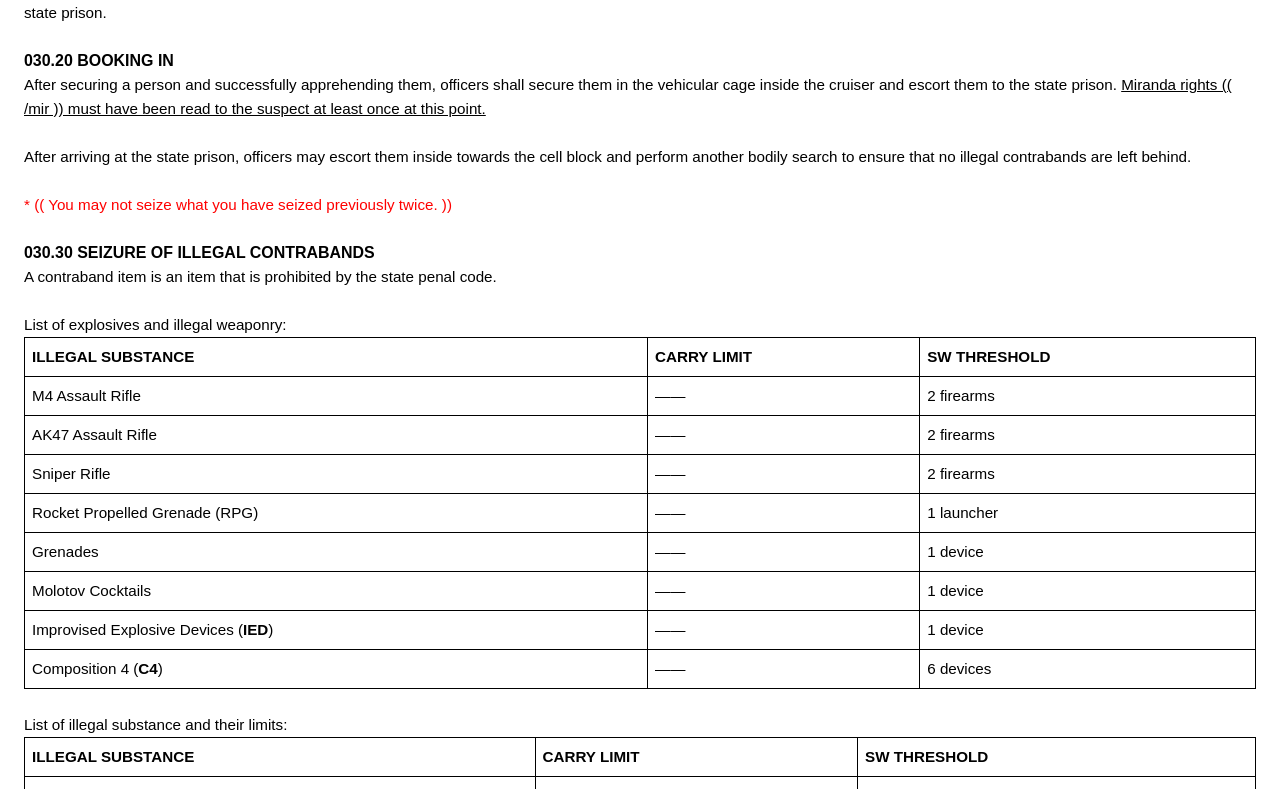
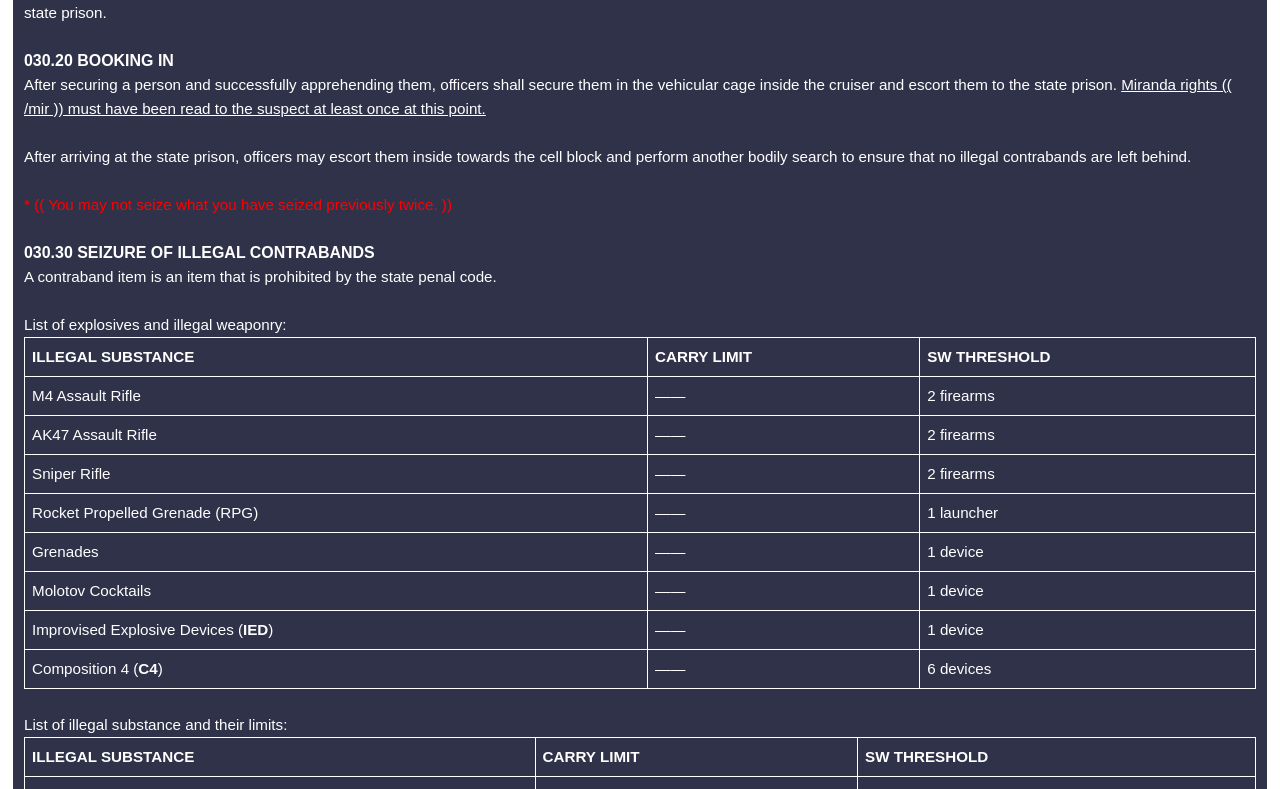
Before and after one commit to tomvalriseplayer/tommarshall.github.io, a plain HTML site: page Text/volumeii.html in a window 1280 px wide. Shown: the part 2011-2800 px from the top of the page. Drawn offline with Linux system fonts and the light colour scheme.

Commit message:
Fixing colors

```diff
--- a/Style/impound.css
+++ b/Style/impound.css
@@ -65,11 +65,11 @@ body {
 }
 
 .section-content {
-    background-color: #FFFFFF;
+    background-color: #303249;
     border: 1px solid rgba(0,0,0,0);
     margin: 5px 0;
     padding: 10px 10px;
     line-height: 150%;
-    color: #000;
+    color: #ffffff;
     font-size: 95%;
 }
--- a/Style/volumeii.css
+++ b/Style/volumeii.css
@@ -66,11 +66,11 @@ body {
 }
 
 .main-content {
-    background-color: #FFFFFF;
+    background-color: #303249;
     border: 1px solid rgba(0,0,0,0);
     margin: 5px 0;
     padding: 10px 10px;
-    color: #000;
+    color: #ffffff;
     font-size: 95%;
 }
 
@@ -95,13 +95,13 @@ body {
 .pipe-table {
     border-collapse: collapse;
     width: 100%;
-    background-color: white;
+    background-color: #303249;
 }
 
 .pipe-table td {
-    border: 1px solid black;
+    border: 1px solid rgb(255, 255, 255);
     padding: 7px;
-    color: black;
+    color: rgb(255, 255, 255);
 }
 
 ul {
--- a/Style/volumeiii.css
+++ b/Style/volumeiii.css
@@ -66,11 +66,11 @@ body {
 }
 
 .main-content {
-    background-color: #FFFFFF;
+    background-color: #303249;
     border: 1px solid rgba(0,0,0,0);
     margin: 5px 0;
     padding: 10px 10px;
-    color: #000;
+    color: #ffffff;
     font-size: 95%;
 }
 
@@ -95,13 +95,13 @@ body {
 .pipe-table {
     border-collapse: collapse;
     width: 100%;
-    background-color: white;
+    background-color: #303249;
 }
 
 .pipe-table td {
-    border: 1px solid black;
+    border: 1px solid rgb(255, 255, 255);
     padding: 7px;
-    color: black;
+    color: rgb(255, 255, 255);
 }
 
 ul {
--- a/Style/volumeiv.css
+++ b/Style/volumeiv.css
@@ -66,11 +66,11 @@ body {
 }
 
 .main-content {
-    background-color: #FFFFFF;
+    background-color: #303249;
     border: 1px solid rgba(0,0,0,0);
     margin: 5px 0;
     padding: 10px 10px;
-    color: #000;
+    color: #ffffff;
     font-size: 95%;
 }
 
```
